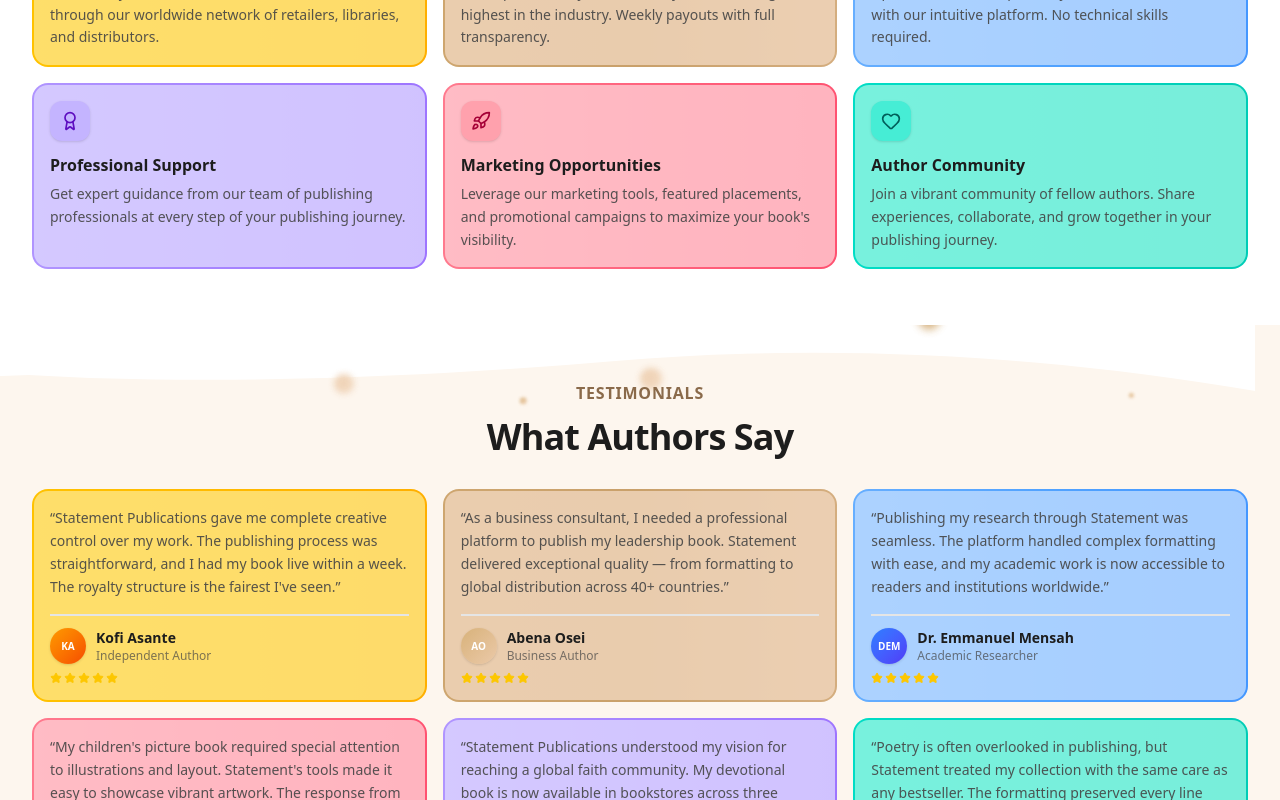
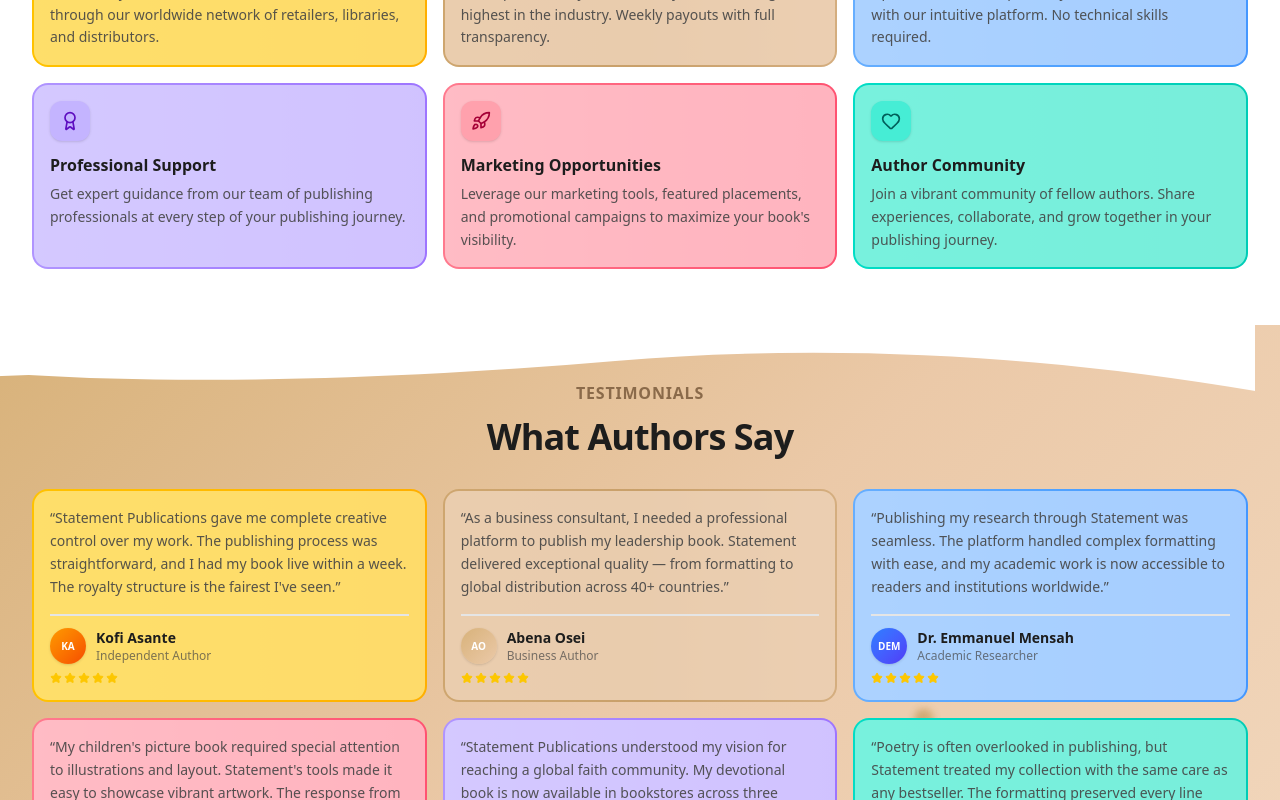
Before and after one commit to Johnfavour-maidu/statement-publications, a Next.js app in the folder apps/publications/: page /about in a window 1280 px wide. Shown: the part 2000-2800 px from the top of the page. Built offline with nearby package versions, Linux system fonts and the light colour scheme; a web font is replaced by a local one.

Commit message:
fix: contained bubbles, testimonials gradient, reduced CTA height, removed visual artifacts

```diff
--- a/apps/publications/src/app/(public)/about/page.tsx
+++ b/apps/publications/src/app/(public)/about/page.tsx
@@ -258,7 +258,7 @@ export default function AboutPage() {
       </section>
 
       {/* ── Testimonials ────────────────────────────────── */}
-      <section className="relative py-10 sm:py-14 bg-[#FDF6EE] overflow-hidden">
+      <section className="relative py-10 sm:py-14 overflow-hidden" style={{ background: "linear-gradient(135deg, #D8B27A 0%, #EBC9A8 50%, #F2D8BE 100%)" }}>
         <AboutTestimonialsWaveTop />
         <FloatingBubbles />
         <div className="relative z-10 mx-auto max-w-7xl px-4 sm:px-6 lg:px-8">
@@ -345,7 +345,7 @@ export default function AboutPage() {
       </section>
 
       {/* ── CTA ─────────────────────────────────────────── */}
-      <section className="relative py-16 sm:py-20 overflow-hidden" style={{ background: "linear-gradient(135deg, #D8B27A 0%, #EBC9A8 50%, #F2D8BE 100%)" }}>
+      <section className="relative py-10 sm:py-12 overflow-hidden" style={{ background: "linear-gradient(135deg, #D8B27A 0%, #EBC9A8 50%, #F2D8BE 100%)" }}>
         <AboutCTAWaveTop />
         <FloatingBubbles />
         <div className="relative z-10 mx-auto max-w-4xl px-4 sm:px-6 lg:px-8 text-center">
--- a/apps/publications/src/app/globals.css
+++ b/apps/publications/src/app/globals.css
@@ -445,15 +445,15 @@ button, a, input, textarea, select {
   }
   82% {
     opacity: 0.88;
-    transform: translateY(-85vh) translateX(20px) scale(1);
+    transform: translateY(-280px) translateX(15px) scale(1);
   }
   90% {
     opacity: 0.95;
-    transform: translateY(-90vh) translateX(25px) scale(1.4);
+    transform: translateY(-320px) translateX(20px) scale(1.3);
   }
   100% {
     opacity: 0;
-    transform: translateY(-95vh) translateX(30px) scale(0);
+    transform: translateY(-350px) translateX(25px) scale(0);
   }
 }
 
```
